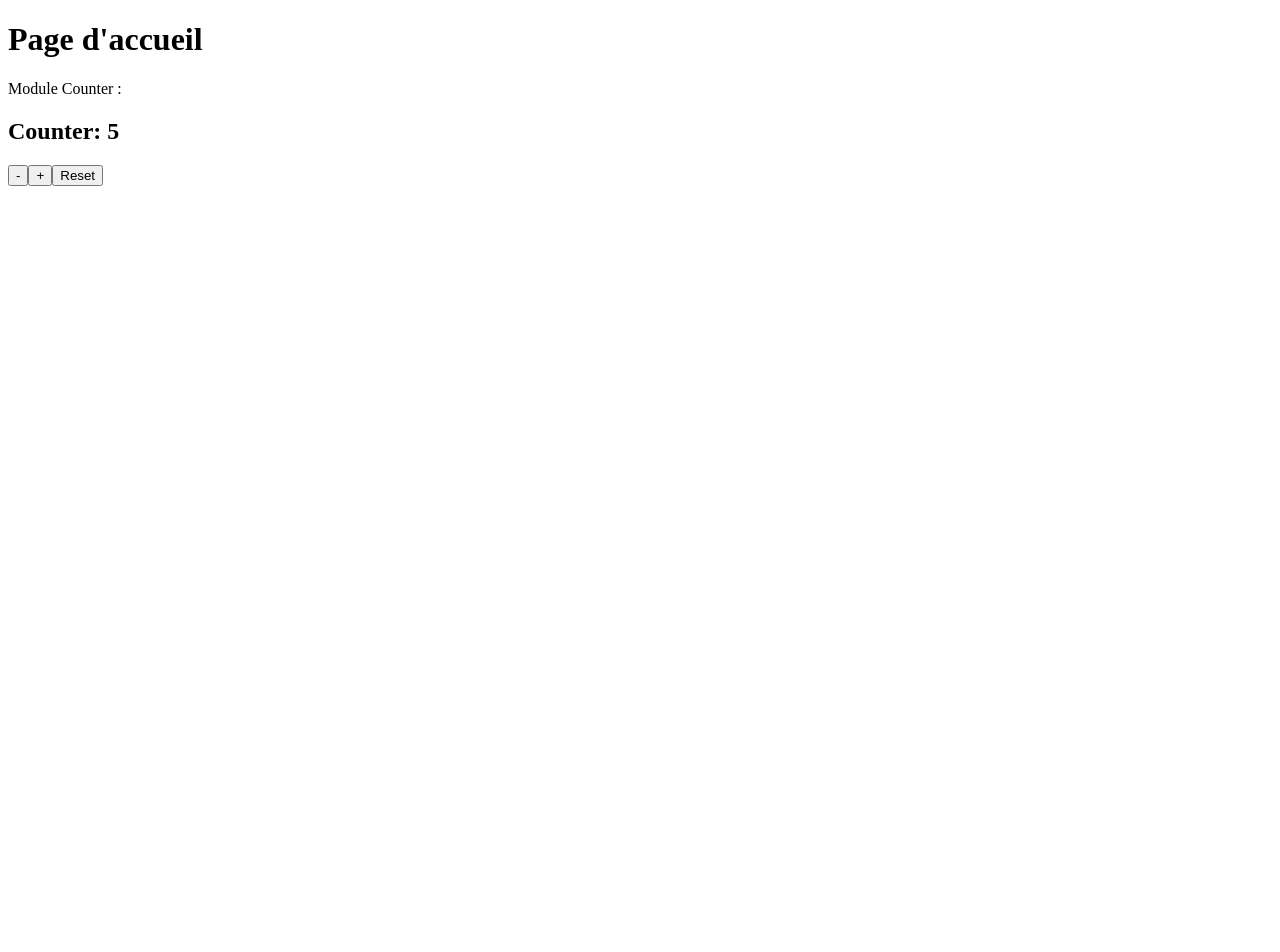
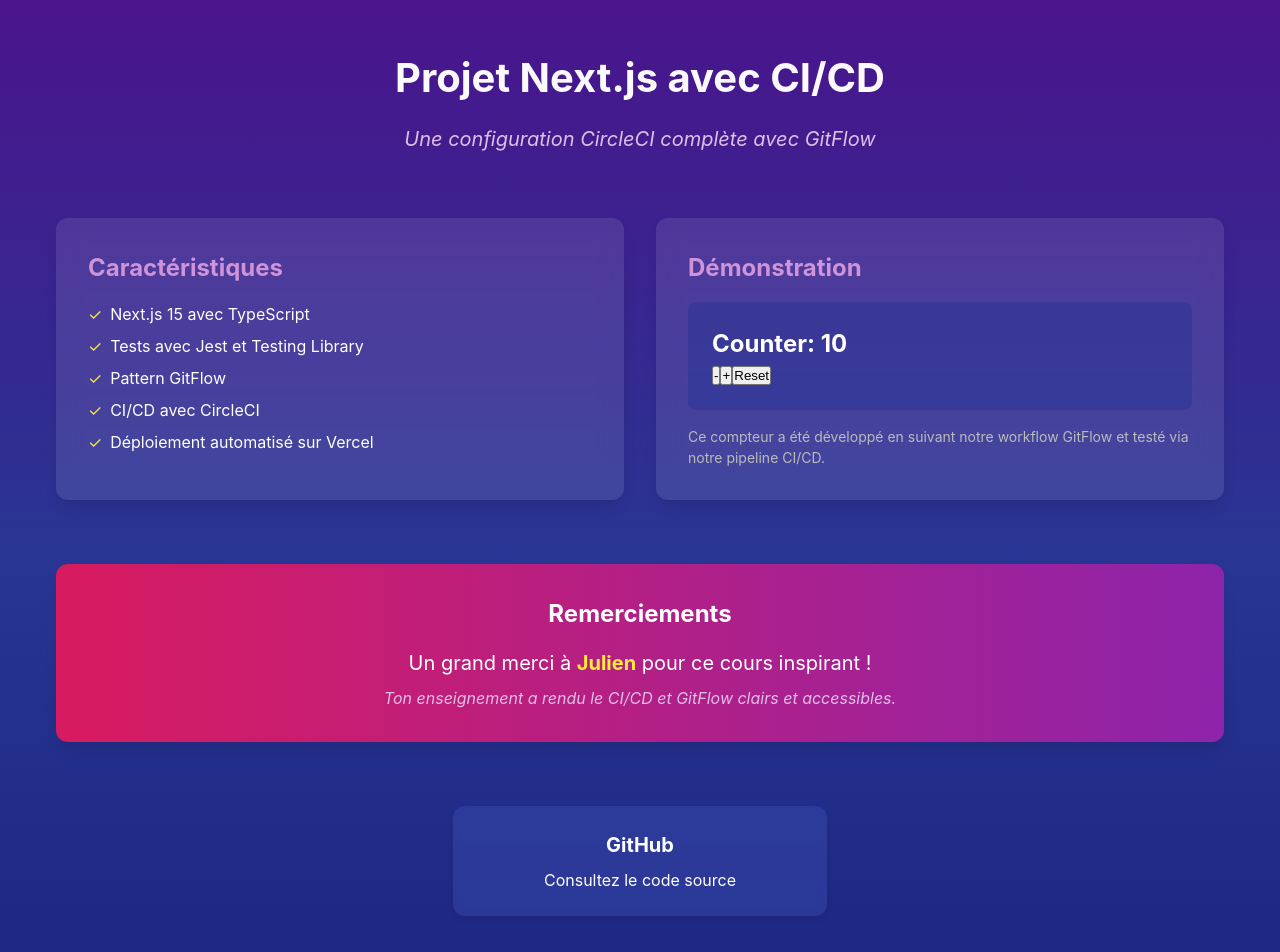
Before and after one commit to Silinia/exam-circleci, a Next.js app: page / in a window 1280 px wide. Shown: the top 952 px of the page. Before the commit the page ends 800 px from the top, so only its background shows below. Built offline with nearby package versions, Linux system fonts and the light colour scheme.

Commit message:
Ajout de style sur page d'accueil

```diff
--- /dev/null
+++ b/app/global.css
@@ -0,0 +1,176 @@
+
+*, *::before, *::after {
+    box-sizing: border-box;
+    margin: 0;
+    padding: 0;
+  }
+
+  body {
+    font-family: -apple-system, BlinkMacSystemFont, 'Segoe UI', Roboto, Oxygen, Ubuntu, Cantarell, 'Open Sans', 'Helvetica Neue', sans-serif;
+    line-height: 1.5;
+    color: #333;
+  }
+
+  /* Styles pour la page d'accueil stylisée */
+  .hero-container {
+    min-height: 100vh;
+    background: linear-gradient(to bottom, #4a148c, #283593, #1a237e);
+    color: white;
+    padding: 3rem 1rem;
+  }
+
+  .container {
+    max-width: 1200px;
+    margin: 0 auto;
+    padding: 0 1rem;
+  }
+
+  .text-center {
+    text-align: center;
+  }
+
+  .header {
+    margin-bottom: 4rem;
+  }
+
+  .title {
+    font-size: 2.5rem;
+    font-weight: bold;
+    margin-bottom: 1rem;
+    animation: pulse 2s infinite;
+  }
+
+  .subtitle {
+    font-size: 1.25rem;
+    color: #e1bee7;
+    font-style: italic;
+  }
+
+  .card-container {
+    display: grid;
+    grid-template-columns: 1fr;
+    gap: 2rem;
+    margin-bottom: 4rem;
+  }
+
+  @media (min-width: 768px) {
+    .card-container {
+      grid-template-columns: 1fr 1fr;
+    }
+  }
+
+  .centered-grid {
+    display: flex;
+    justify-content: center;
+    align-items: center;
+  }
+
+  .card {
+    background-color: rgba(255, 255, 255, 0.1);
+    backdrop-filter: blur(10px);
+    border-radius: 0.75rem;
+    padding: 2rem;
+    box-shadow: 0 10px 15px -3px rgba(0, 0, 0, 0.1);
+    transition: transform 0.3s;
+  }
+
+  .card:hover {
+    transform: scale(1.05);
+  }
+
+  .card-title {
+    font-size: 1.5rem;
+    font-weight: bold;
+    margin-bottom: 1rem;
+    color: #ce93d8;
+  }
+
+  .feature-list {
+    list-style: none;
+  }
+
+  .feature-item {
+    display: flex;
+    align-items: center;
+    margin-bottom: 0.5rem;
+  }
+
+  .check-icon {
+    color: #ffeb3b;
+    margin-right: 0.5rem;
+  }
+
+  .thanks-section {
+    background: linear-gradient(to right, #d81b60, #8e24aa);
+    border-radius: 0.75rem;
+    padding: 2rem;
+    text-align: center;
+    margin-bottom: 4rem;
+    box-shadow: 0 10px 15px -3px rgba(0, 0, 0, 0.1);
+  }
+
+  .nav-grid {
+    display: grid;
+    grid-template-columns: 1fr;
+    gap: 1.5rem;
+    margin-bottom: 4rem;
+  }
+
+  @media (min-width: 768px) {
+    .nav-grid {
+      grid-template-columns: 1fr 1fr 1fr;
+    }
+  }
+
+  .nav-card {
+    background-color: rgba(63, 81, 181, 0.4);
+    backdrop-filter: blur(4px);
+    padding: 1.5rem;
+    border-radius: 0.75rem;
+    box-shadow: 0 4px 6px -1px rgba(0, 0, 0, 0.1);
+    text-align: center;
+    transition: background-color 0.3s;
+    color: white;
+    text-decoration: none;
+  }
+
+  .nav-card:hover {
+    background-color: rgba(63, 81, 181, 0.6);
+  }
+
+  .nav-title {
+    font-size: 1.25rem;
+    font-weight: bold;
+    margin-bottom: 0.5rem;
+  }
+
+  .doc-button {
+    display: inline-block;
+    background: linear-gradient(to right, #f9a825, #ff7043);
+    padding: 0.75rem 2rem;
+    border-radius: 9999px;
+    font-weight: bold;
+    box-shadow: 0 4px 6px -1px rgba(0, 0, 0, 0.1);
+    transition: all 0.3s;
+    color: white;
+    text-decoration: none;
+  }
+
+  .doc-button:hover {
+    background: linear-gradient(to right, #f57f17, #f4511e);
+  }
+
+  .footer-text {
+    margin-top: 1rem;
+    font-size: 0.875rem;
+    opacity: 0.7;
+  }
+
+  @keyframes pulse {
+    0%, 100% {
+      opacity: 1;
+    }
+    50% {
+      opacity: 0.8;
+    }
+  }
--- a/app/layout.tsx
+++ b/app/layout.tsx
@@ -1,3 +1,5 @@
+import './global.css';
+
 export default function RootLayout({
   children,
 }: {
--- a/app/page.tsx
+++ b/app/page.tsx
@@ -1,16 +1,89 @@
-import CounterModule from "../app/components/CounterModule";
+import CounterModule from './components/CounterModule';
 
-export const metadata = {
-  title: "App Router",
-};
+export default function Home() {
+  return (
+    <div className="hero-container">
+      <div className="container">
+        {/* En-tête stylisé */}
+        <header className="text-center header">
+          <h1 className="title">
+            Projet Next.js avec CI/CD
+          </h1>
+          <p className="subtitle">
+            Une configuration CircleCI complète avec GitFlow
+          </p>
+        </header>
 
-export default function Page() {
-  return (
-  <div className="font-family: sans-serif">
-      <h1>Page d'accueil</h1>
-      <p>Module Counter :</p>
-      <div>
-        <CounterModule initialValue={5} />
+        {/* Section principale avec effet de carte */}
+        <main className="card-container">
+          <div className="card">
+            <h2 className="card-title">Caractéristiques</h2>
+            <ul className="feature-list">
+              <li className="feature-item">
+                <span className="check-icon">✓</span> Next.js 15 avec TypeScript
+              </li>
+              <li className="feature-item">
+                <span className="check-icon">✓</span> Tests avec Jest et Testing Library
+              </li>
+              <li className="feature-item">
+                <span className="check-icon">✓</span> Pattern GitFlow
+              </li>
+              <li className="feature-item">
+                <span className="check-icon">✓</span> CI/CD avec CircleCI
+              </li>
+              <li className="feature-item">
+                <span className="check-icon">✓</span> Déploiement automatisé sur Vercel
+              </li>
+            </ul>
+          </div>
+
+          <div className="card">
+            <h2 className="card-title">Démonstration</h2>
+            <div style={{background: "rgba(40, 53, 147, 0.5)", padding: "1.5rem", borderRadius: "0.5rem"}}>
+              <CounterModule initialValue={10} />
+            </div>
+            <p style={{marginTop: "1rem", fontSize: "0.875rem", color: "#bbb"}}>
+              Ce compteur a été développé en suivant notre workflow GitFlow et testé via notre pipeline CI/CD.
+            </p>
+          </div>
+        </main>
+
+        {/* Section de remerciements avec animation */}
+        <section className="thanks-section">
+          <h2 style={{fontSize: "1.5rem", fontWeight: "bold", marginBottom: "1rem"}}>Remerciements</h2>
+          <p style={{fontSize: "1.25rem"}}>
+            Un grand merci à <span style={{fontWeight: "bold", color: "#ffeb3b"}}>Julien</span> pour ce cours inspirant !
+          </p>
+          <p style={{marginTop: "0.5rem", fontStyle: "italic", color: "#e1bee7"}}>
+            Ton enseignement a rendu le CI/CD et GitFlow clairs et accessibles.
+          </p>
+        </section>
+
+        {/* Navigation vers d'autres pages */}
+        <section className="nav-grid centered-grid">
+          <div></div>
+          <a href="https://github.com/Silinia/exam-circleci" target="_blank" rel="noopener noreferrer" className="nav-card">
+            <h3 className="nav-title">GitHub</h3>
+            <p>Consultez le code source</p>
+          </a>
+          <div></div>
+        </section>
+
+        {/* Lien vers la documentation technique */}
+        <footer className="text-center">
+          <a
+            href="/docs/documentation-technique.pdf"
+            target="_blank"
+            rel="noopener noreferrer"
+            className="doc-button"
+          >
+            Télécharger la Documentation Technique (PDF)
+          </a>
+          <p className="footer-text">
+            © 2025 Projet Next.js avec CI/CD | Tous droits réservés
+          </p>
+        </footer>
       </div>
     </div>
-)}
+  );
+}
```
Also changed, not shown: 1 other file (tests, documents, lock files or other folders).
